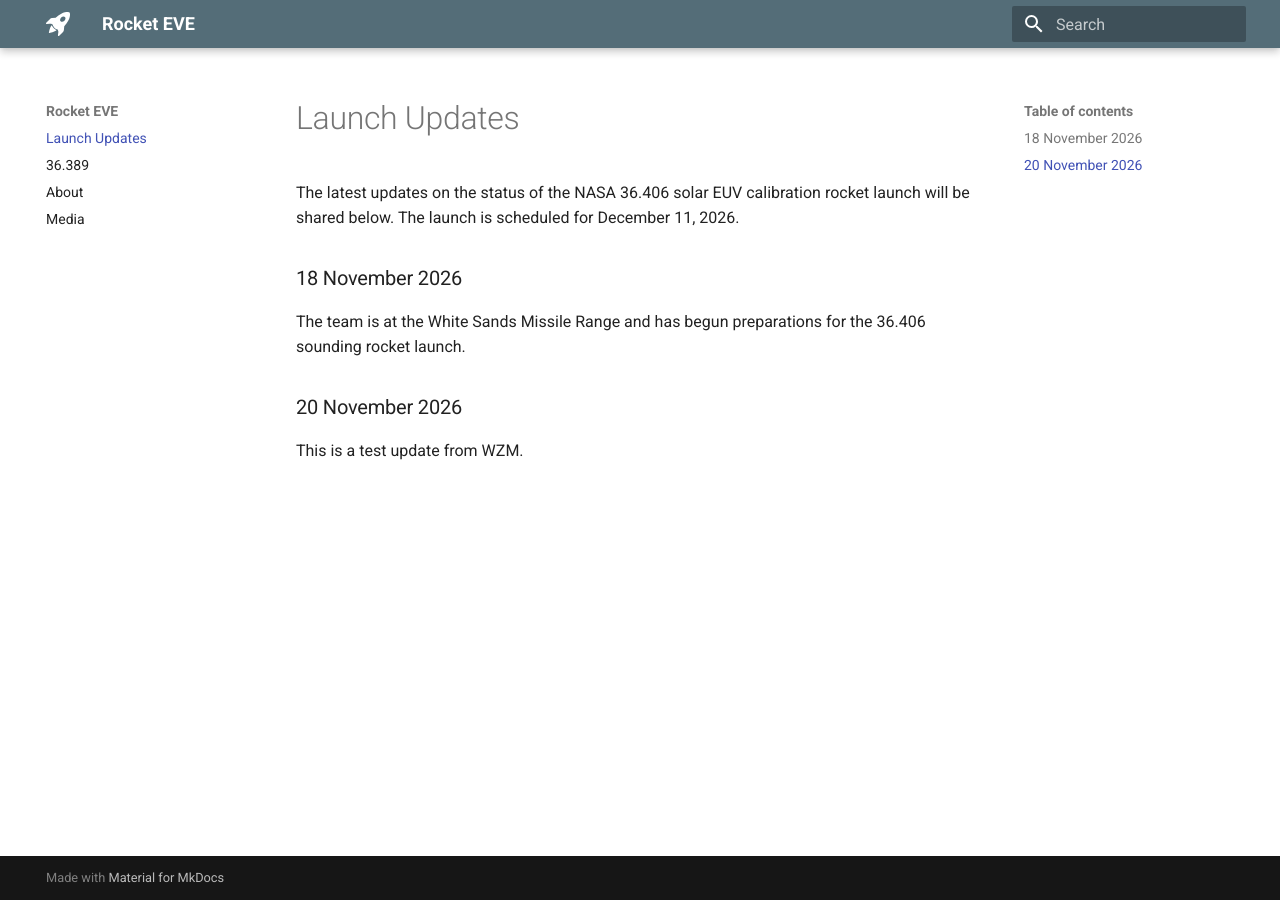
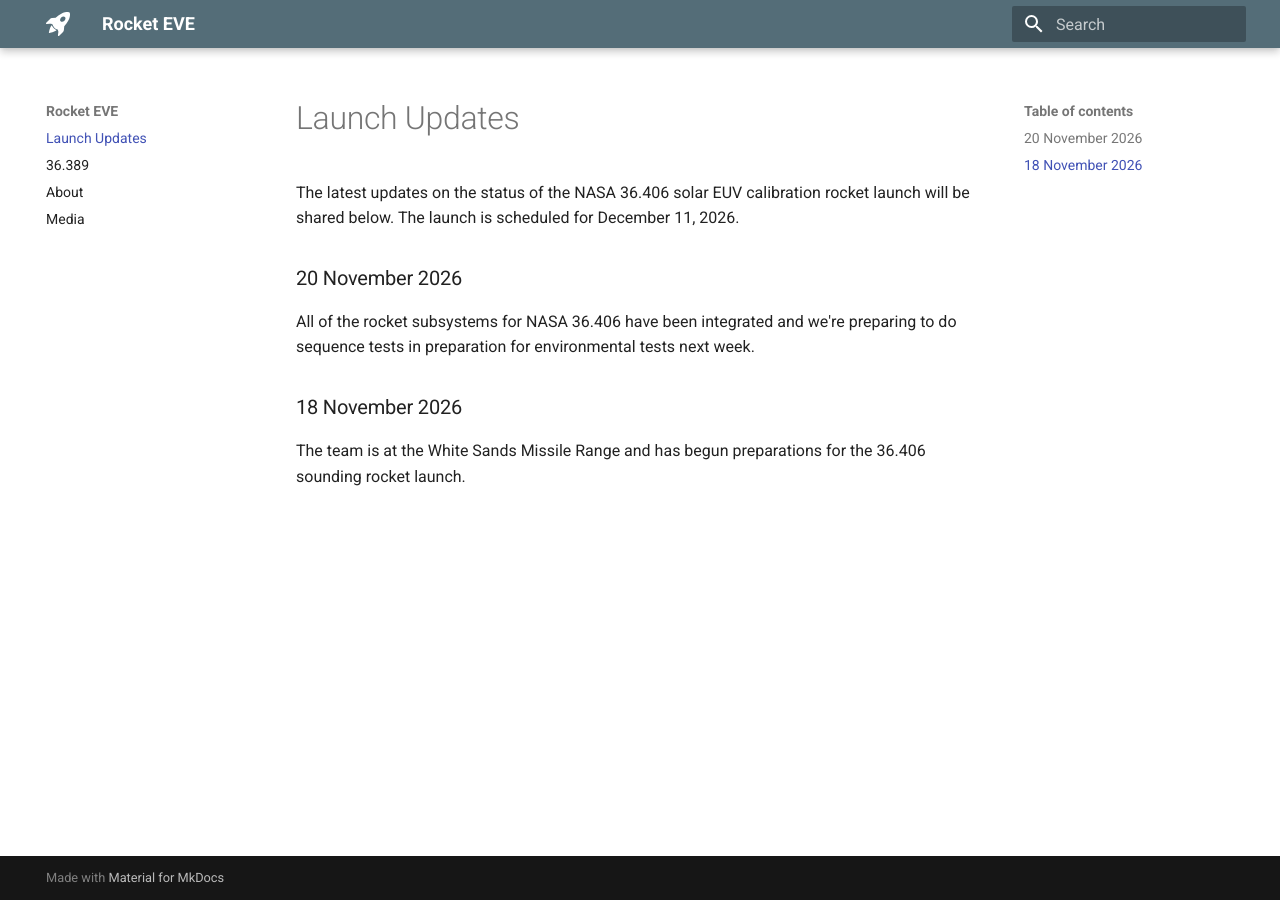
Before and after one commit to rocket-eve/launch-site, an MkDocs documentation site: the page built from docs/index.md, in a window 1280 px wide. Built offline with MkDocs 1.6.1 and Material for MkDocs 9.7.7, drawn with Linux system fonts in a browser that asks for light colours.

Commit message:
11/20 update from Tom

```diff
--- a/docs/index.md
+++ b/docs/index.md
@@ -2,11 +2,10 @@
 
 The latest updates on the status of the NASA 36.406 solar EUV calibration rocket launch will be shared below. The launch is scheduled for December 11, 2026.
 
+### 20 November 2026
+
+All of the rocket subsystems for NASA 36.406 have been integrated and we're preparing to do sequence tests in preparation for environmental tests next week.
 
 ### 18 November 2026
 
 The team is at the White Sands Missile Range and has begun preparations for the 36.406 sounding rocket launch.
-
-### 20 November 2026
-
-This is a test update from WZM.
```
